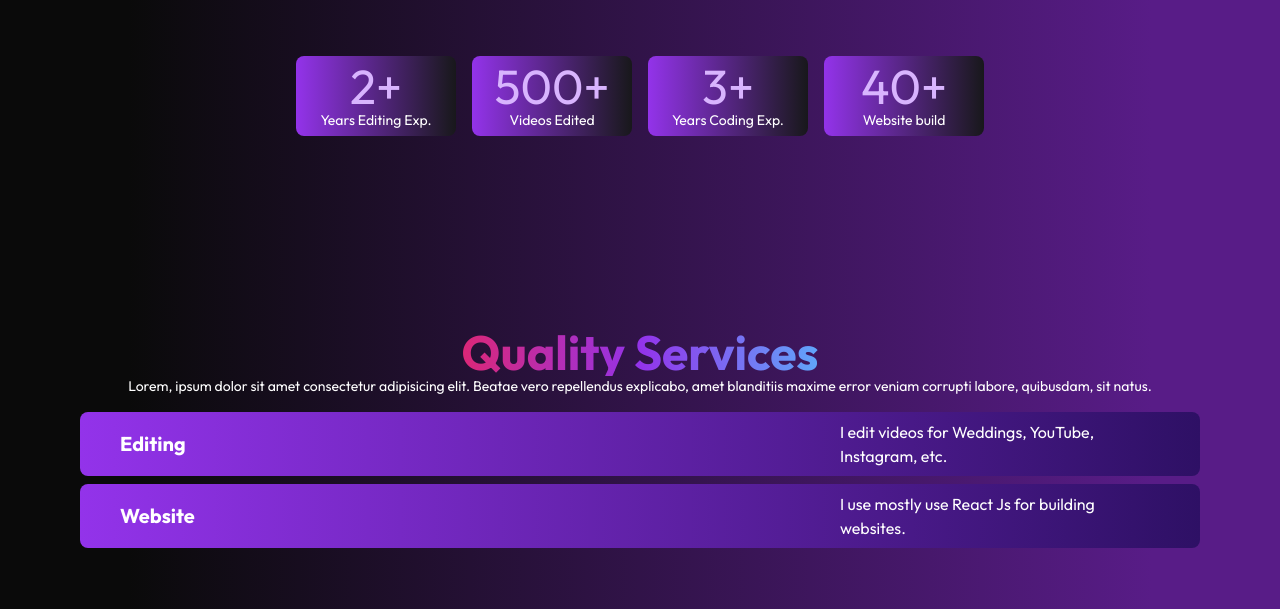
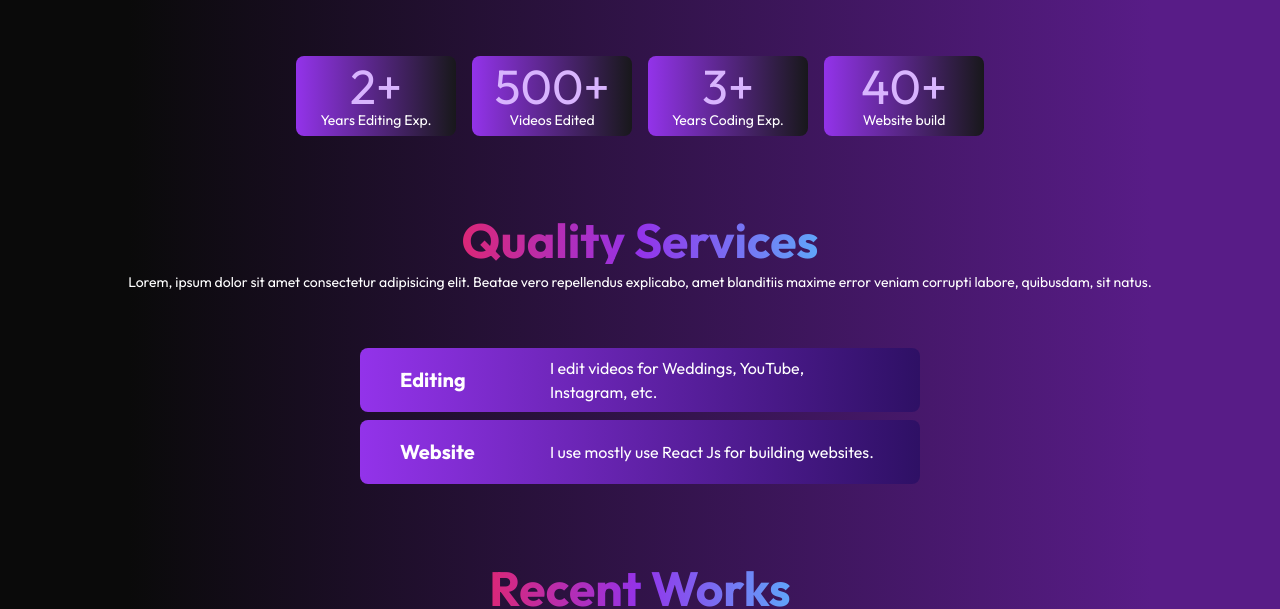
Before and after one commit to ankitsensei/portfolio_test, a React (Vite) app: page / in a window 1280 px wide. Shown: the part 720-1329 px from the top of the page. Built offline with nearby package versions, Linux system fonts and the light colour scheme; a web font is replaced by a local one.

Commit message:
quality-service page made for desktop

```diff
--- a/src/App.tsx
+++ b/src/App.tsx
@@ -8,10 +8,8 @@ const App = () => {
   return (
     <div className="w-full h-full px-2 py-2 text-white bg-gradient-to-r from-neutral-950 from-10% to-purple-900 to-90% lg:px-20">
       <Navbar/>
-      <div className="lg:h-screen">
-        <Hero/>
-        <Boxes/>
-      </div>
+      <Hero/>
+      <Boxes/>
       <QualityServices/>
       <RecentWorks/>
       <Skills/>
--- a/src/components/QualityServices.tsx
+++ b/src/components/QualityServices.tsx
@@ -1,19 +1,19 @@
 
 const QualityServices = () => {
     return (
-        <div>
-            <div className="mt-20 flex flex-col items-center">
+        <div className="lg:flex lg:flex-col lg:items-center">
+            <div className="mt-20 flex flex-col items-center lg:pb-10">
                 <h1 className="font-bold text-5xl bg-gradient-to-r from-pink-600 via-purple-600 to-blue-400 bg-clip-text text-transparent">Quality Services</h1>
-                <p className="flex items-center justify-center text-sm w-full px-10 text-center">Lorem, ipsum dolor sit amet consectetur adipisicing elit. Beatae vero repellendus explicabo, amet blanditiis maxime error veniam corrupti labore, quibusdam, sit natus.</p>
+                <p className="flex items-center justify-center text-sm w-full px-10 text-center lg:mt-2">Lorem, ipsum dolor sit amet consectetur adipisicing elit. Beatae vero repellendus explicabo, amet blanditiis maxime error veniam corrupti labore, quibusdam, sit natus.</p>
             </div>
-            <div className="flex flex-col gap-2 mt-4">
-                <div className="w-full h-16 flex gap-10 items-center justify-between px-10 rounded-lg bg-gradient-to-r from-purple-600 to-violet-950">
+            <div className="flex flex-col gap-2 mt-4 lg:w-1/2 lg:">
+                <div className="w-full h-16 flex gap-10 items-center justify-between px-10 rounded-lg bg-gradient-to-r from-purple-600 to-violet-950 ">
                     <h1 className="font-bold text-xl w-40">Editing</h1>
-                    <p className="w-80">I edit videos for Weddings, YouTube, Instagram, etc. </p>
+                    <p className="w-80 lg:w-full">I edit videos for Weddings, YouTube, Instagram, etc. </p>
                 </div>
-                <div className="w-full h-16 flex gap-10 items-center justify-between px-10 rounded-lg bg-gradient-to-r from-purple-600 to-violet-950">
+                <div className="w-full h-16 flex gap-10 items-center justify-between px-10 rounded-lg bg-gradient-to-r from-purple-600 to-violet-950 ">
                     <h1 className="font-bold text-xl w-40">Website</h1>
-                    <p className="w-80">I use mostly use React Js for building websites.</p>
+                    <p className="w-80 lg:w-full">I use mostly use React Js for building websites.</p>
                 </div>
             </div>
         </div>
```
